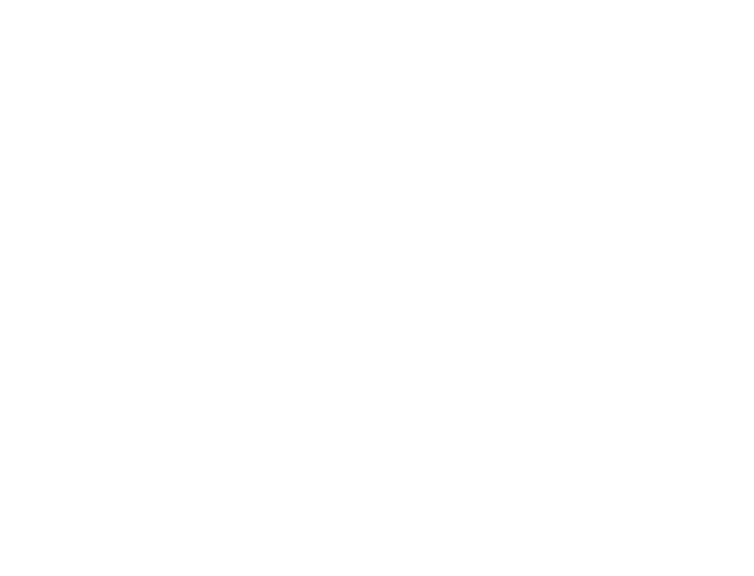
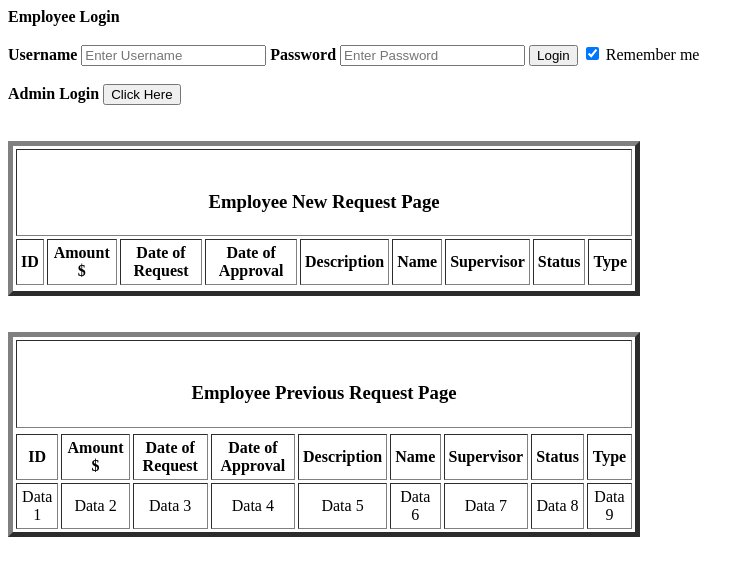
Before and after one commit to frehrarri/ERS, a plain HTML site: page Frontend/index.html in a window 1280 px wide. Shown: the whole page, without its empty margins (0-754 px from the left). Drawn offline with Linux system fonts and the light colour scheme.

Commit message:
pushing Frontend

```diff
--- a/Frontend/DOM.js
+++ b/Frontend/DOM.js
@@ -0,0 +1 @@
+const url = 'http://localhost:8080/project-2-we-re-not-objects/'
--- a/Frontend/index.html
+++ b/Frontend/index.html
@@ -1,15 +1,77 @@
 <!DOCTYPE html>
-<html lang="en">
 
-<head>
-    <meta charset="UTF-8">
-    <meta http-equiv="X-UA-Compatible" content="IE=edge">
-    <meta name="viewport" content="width=device-width, initial-scale=1.0">
-    <title>Document</title>
-</head>
+<div class="container">
+    <label for="Employee Login"><b>Employee Login</b></label>
+    </div>
+</br>
+  <div class="container">
+    <label for="uname"><b>Username</b></label>
+    <input type="text" placeholder="Enter Username" name="uname" required>
 
-<body>
+    <label for="psw"><b>Password</b></label>
+    <input type="password" placeholder="Enter Password" name="psw" required>
 
-</body>
+    <button type="submit">Login</button>
+    <label>
+      <input type="checkbox" checked="checked" name="remember"> Remember me
+    </label>
+  </div>
+</br>
+  <div class="container">
+      <label for="Admin Login"><b>Admin Login</b>
+        <button type="button" class="Admin Login">Click Here</button>
+      </label>
+  </div>
+</br>
+<TABLE BORDER="5"    WIDTH="50%"   CELLPADDING="4" CELLSPACING="3">
+  <TR>
+     <TH COLSPAN="9"><BR><H3>Employee New Request Page</H3>
+     </TH>
+  </TR>
+  <TR>
+     <TH>ID</TH>
+     <TH>Amount $</TH>
+     <TH>Date of Request</TH>
+     <TH>Date of Approval</TH>
+     <TH>Description</TH>
+     <TH>Name</TH>
+     <TH>Supervisor</TH>
+     <TH>Status</TH>
+     <TH>Type</TH>
+  </TR>
+ </BR>
+  <TR ALIGN="CENTER">
 
-</html>
+  </TR>
+</TABLE>
+</br>
+<TABLE BORDER="5"    WIDTH="50%"   CELLPADDING="4" CELLSPACING="3">
+<TR>
+<TH COLSPAN="9"><BR><H3>Employee Previous Request Page</H3>
+</TH>
+</TR>
+<TR>
+ <TR>
+   <TH>ID</TH>
+   <TH>Amount $</TH>
+   <TH>Date of Request</TH>
+   <TH>Date of Approval</TH>
+   <TH>Description</TH>
+   <TH>Name</TH>
+   <TH>Supervisor</TH>
+   <TH>Status</TH>
+   <TH>Type</TH>
+</TR>
+</BR>
+ <TR ALIGN="CENTER">
+   <TD>Data 1</TD>
+   <TD>Data 2</TD>
+   <TD>Data 3</TD>
+   <TD>Data 4</TD>
+   <TD>Data 5</TD>
+   <TD>Data 6</TD>
+   <TD>Data 7</TD>
+   <TD>Data 8</TD>
+   <TD>Data 9</TD>
+</TR>
+</TABLE>
```
Also changed, not shown: Frontend/dom.html (added, +60 -0 lines), Frontend/index.txt (added).
